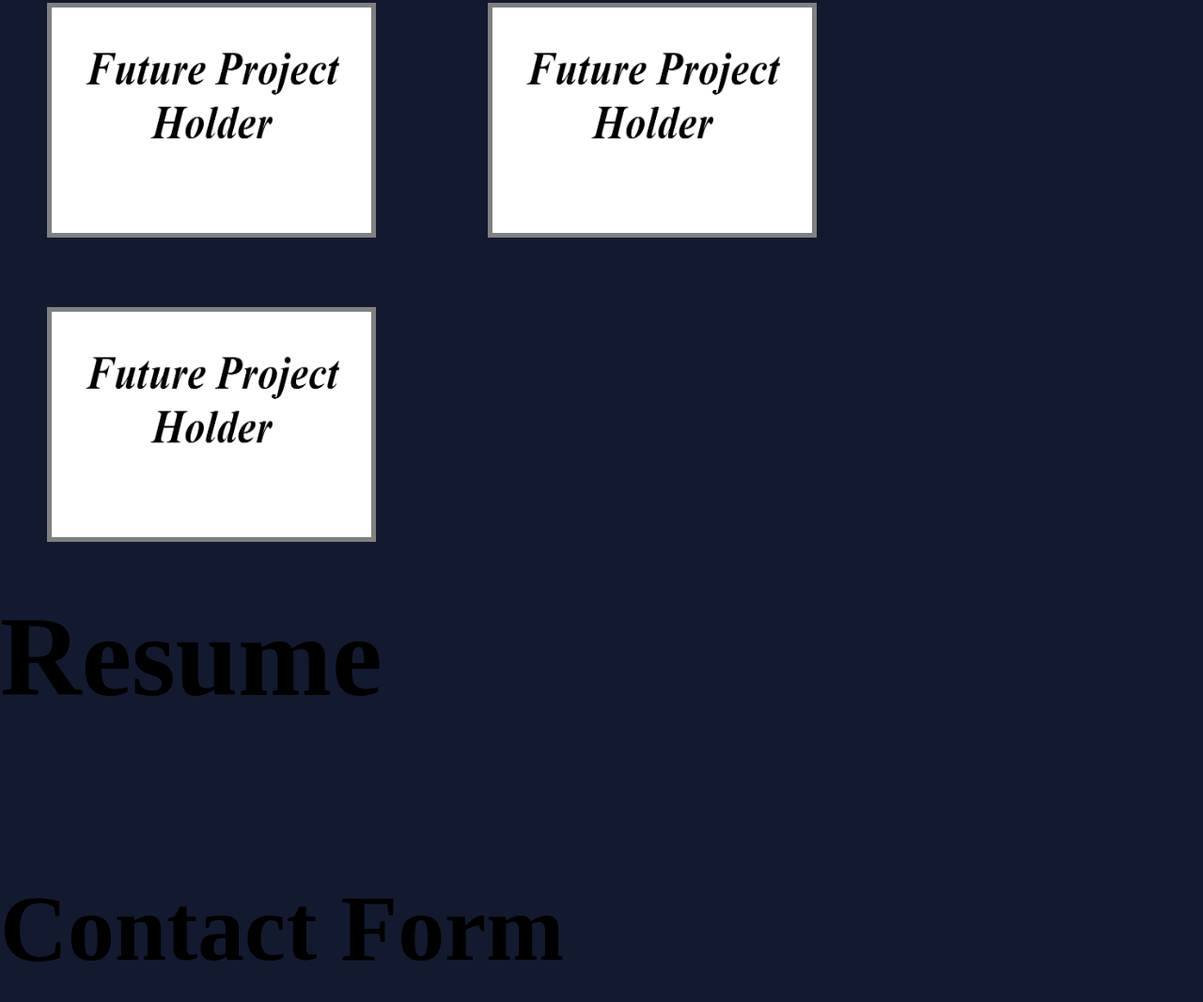
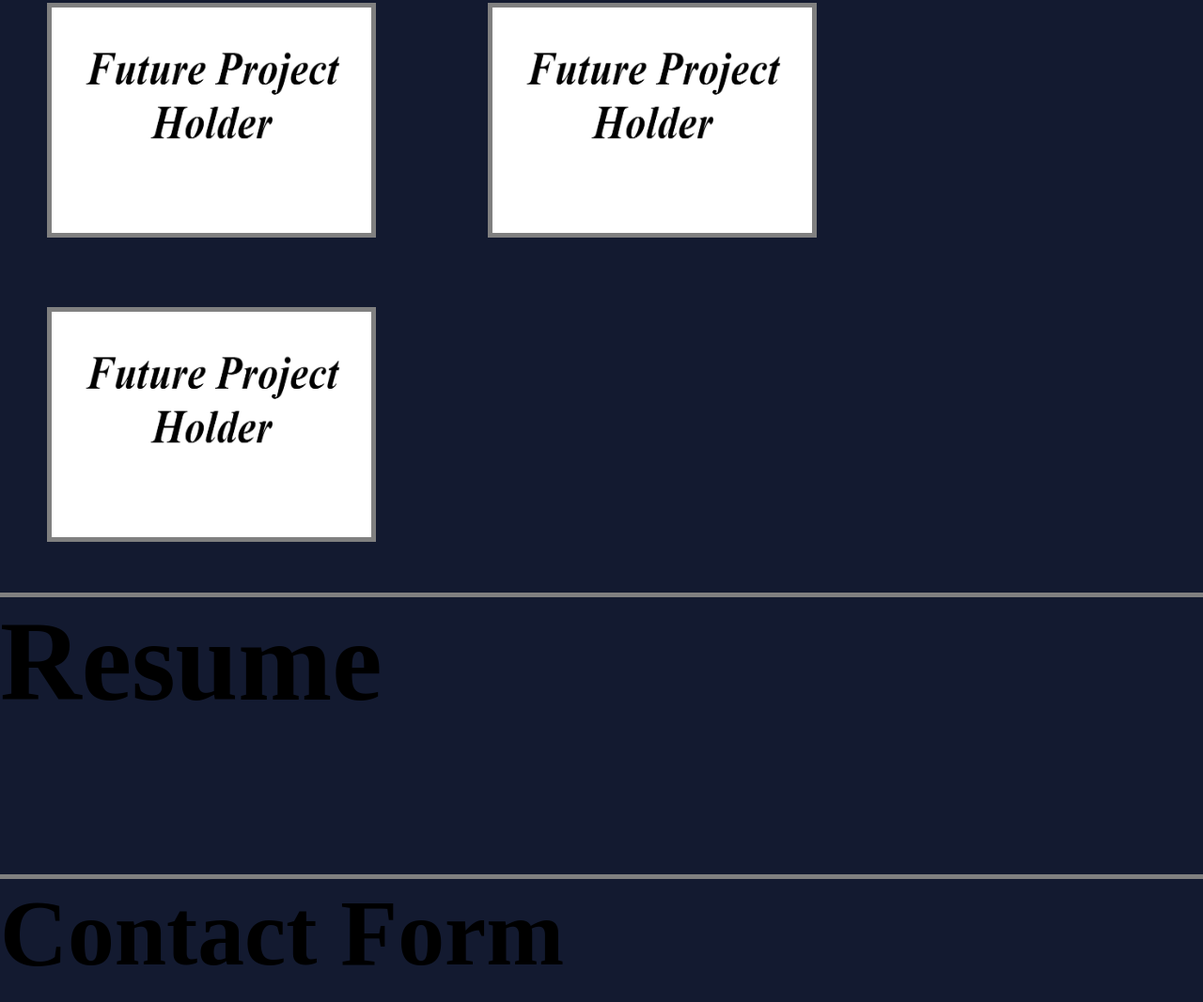
Before and after one commit to dylgrn/Dylan-Green-Portfolio, a plain HTML site: page index.html in a window 1280 px wide. Shown: the part 1668-2735 px from the top of the page at 94% size. Drawn offline with Linux system fonts and the light colour scheme.

Commit message:
added css

```diff
--- a/assets/css/style.css
+++ b/assets/css/style.css
@@ -134,6 +134,7 @@ body {
     justify-content: space-evenly;
     align-content: space-around;
     justify-content: flex-end;
+    border-bottom: 5px solid grey;
 
 
 }
@@ -145,8 +146,8 @@ body {
     margin-left: 50px;
     margin-right: 65px;
     margin-bottom: 50px;
+    margin-top: 20px;
 
-    margin-top: 20px;
 }
 
 .projects h3 {
@@ -161,6 +162,7 @@ body {
     width: inherit;
     height: 300px;
     font-size: 120px;
+    border-bottom: 5px solid grey;
 }
 
 .contact {
```
